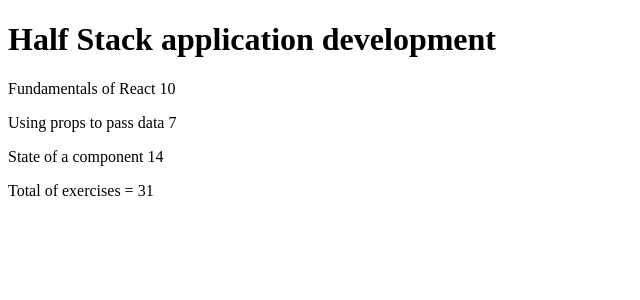
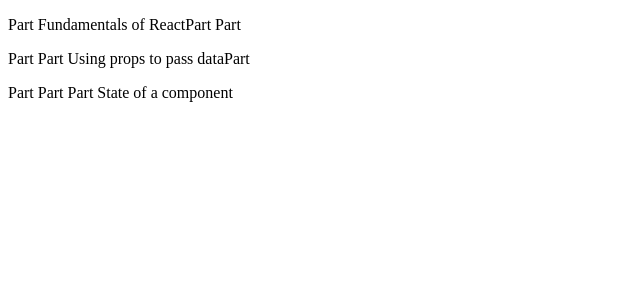
Before and after one commit to MondragonCid/CSIT340G8-Lab3-MONDRAGON, a React (Vite) app in the folder part1/: page / in a window 1280 px wide. Shown: the top 300 px of the page, without its empty margins (0-640 px from the left). Built offline with nearby package versions, Linux system fonts and the light colour scheme.

Commit message:
1.2: Course Information, step 2

```diff
--- a/part1/src/App.jsx
+++ b/part1/src/App.jsx
@@ -1,20 +1,31 @@
+
+const Content = (props) => {
+  return (
+    <div>
+      <p>
+        Part {props.part1}
+        Part {props.part2}
+        Part {props.part3}
+      </p>
+    </div>
+  )
+}
+
 
 const App = () => {
-  const course = 'Half Stack application development'
+
   const part1 = 'Fundamentals of React'
-  const exercises1 = 10
+
   const part2 = 'Using props to pass data'
-  const exercises2 = 7
+
   const part3 = 'State of a component'
-  const exercises3 = 14
+
 
   return (
     <div>
-      <h1>{course}</h1>
-      <p>{part1} {exercises1}</p>
-      <p>{part2} {exercises2}</p>
-      <p>{part3} {exercises3}</p>
-      <p>Total of exercises = {exercises1 + exercises2 + exercises3}</p>
+      <Content part1 = {part1} />
+      <Content part2 = {part2} />
+      <Content part3 = {part3} />
     </div>
   )
 }
```
